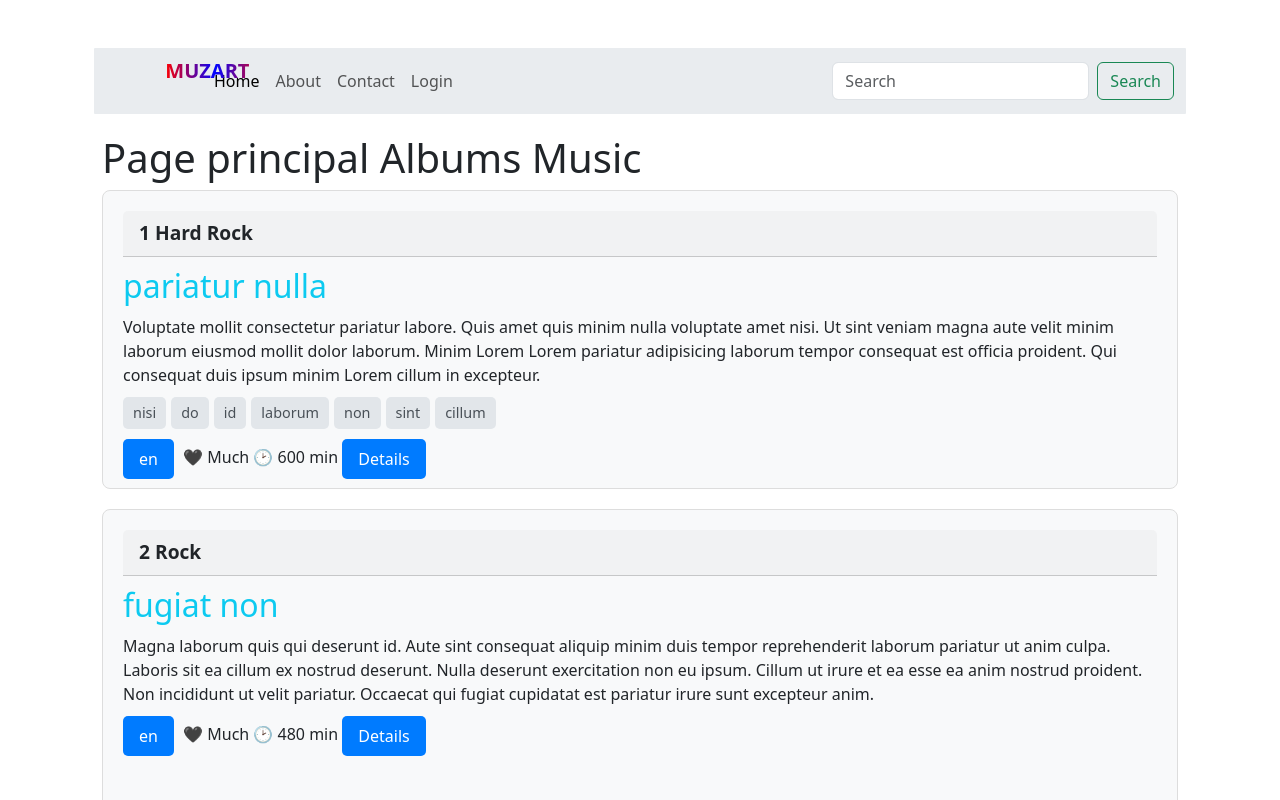
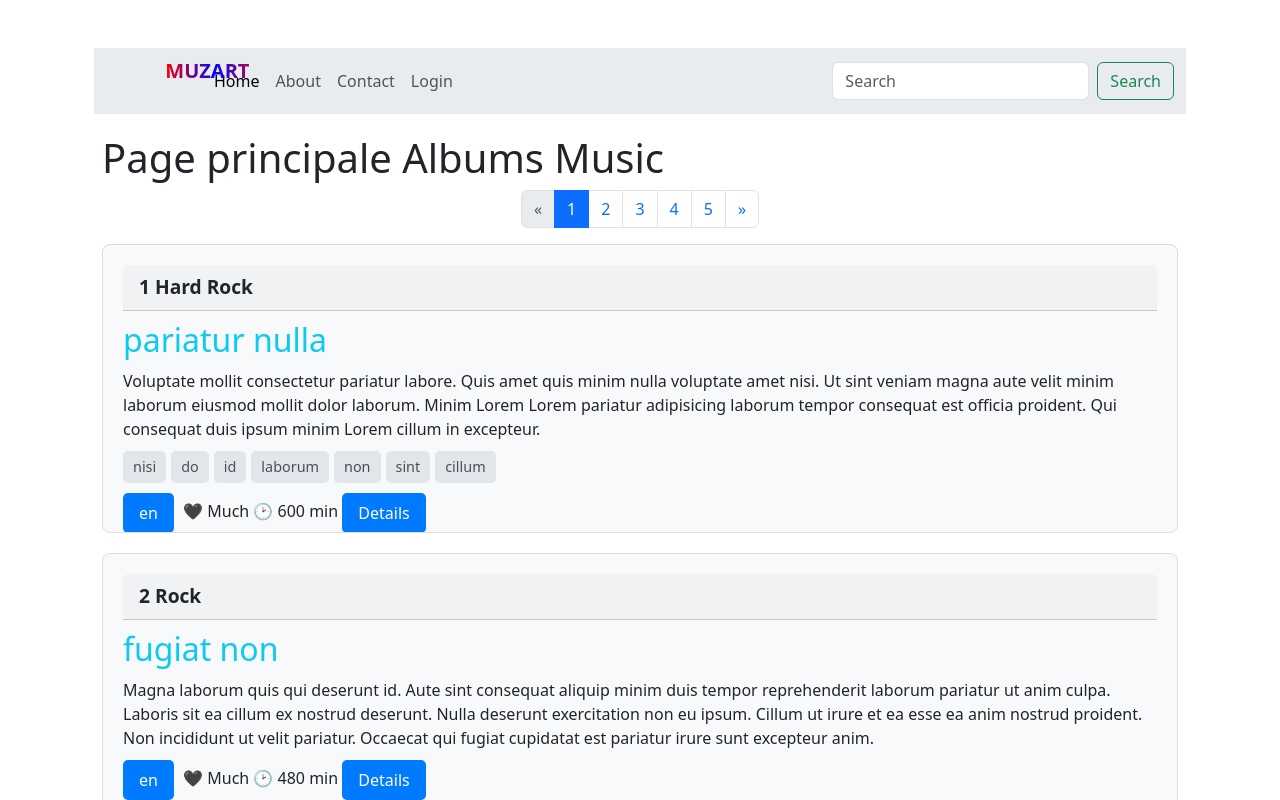
Before and after one commit to nafioutino/app-music_Angular, an Angular app: page /albums in a window 1280 px wide. Shown: the top 800 px of the page. Built offline with nearby package versions, Linux system fonts and the light colour scheme.

Commit message:
pagination ok !

```diff
--- a/src/app/albums/albums.component.html
+++ b/src/app/albums/albums.component.html
@@ -1,5 +1,7 @@
 <div class="container">
     <h1> {{titlePage}} </h1>
+    <app-paginate [perPage]="perPage"></app-paginate>
+
     <div class="albums-details-wrapper">
         <div class="details" *ngIf="hasClickDetails">
             <app-album-details [album]="selectedAlbum"></app-album-details>
--- a/src/app/albums/albums.component.ts
+++ b/src/app/albums/albums.component.ts
@@ -1,35 +1,45 @@
 import { Component, OnInit } from '@angular/core';
 import { Album } from '../album';
-import { ALBUMS } from '../mock-albums';
 import { AlbumService } from '../services/album.service';
 import { Router } from '@angular/router';
 
 @Component({
   selector: 'app-albums',
   templateUrl: './albums.component.html',
-  styleUrl: './albums.component.css',
+  styleUrls: ['./albums.component.css'],
 })
 export class AlbumsComponent implements OnInit {
-  titlePage: string = 'Page principal Albums Music';
+  titlePage: string = 'Page principale Albums Music';
+  perPage = 2; // Nombre d'albums par page
 
   albums!: Album[];
-  selectedAlbum!:Album;
-  hasClickDetails:boolean = false;
-  constructor(private albumService: AlbumService, private router:Router) { }
+  selectedAlbum!: Album;
+  hasClickDetails: boolean = false;
+
+  constructor(private albumService: AlbumService, private router: Router) {}
 
   ngOnInit(): void {
-    this.albums = this.albumService.getAlbums()
+    // Initialisation des albums pour la page 1
+    this.updateAlbums(1);
+
+    // S'abonner aux changements de page
+    this.albumService.sendCurrentNumberPage.subscribe(pageNumber => {
+      this.updateAlbums(pageNumber);
+    });
   }
 
-  onViewAlbum(id:string){
-    this.selectedAlbum = this.albumService.getalbumById(id)
-    this.router.navigateByUrl(`album/${this.selectedAlbum.id}`)
-    console.log(this.selectedAlbum.id);
-
+  updateAlbums(pageNumber: number): void {
+    this.albums = this.albumService.paginateAlbums(pageNumber, this.perPage);
   }
 
-  onSelect(id:string) {
-    this.selectedAlbum = this.albumService.getalbumById(id)
-    this.hasClickDetails = !this.hasClickDetails
+  onViewAlbum(id: string) {
+    this.selectedAlbum = this.albumService.getAlbumById(id);
+    this.router.navigateByUrl(`album/${this.selectedAlbum.id}`);
+    console.log(this.selectedAlbum.id);
+  }
+
+  onSelect(id: string) {
+    this.selectedAlbum = this.albumService.getAlbumById(id);
+    this.hasClickDetails = !this.hasClickDetails;
   }
 }
--- a/src/app/paginate/paginate.component.html
+++ b/src/app/paginate/paginate.component.html
@@ -1,19 +1,17 @@
-<nav aria-label="Page navigation example">
+<nav>
     <ul class="pagination justify-content-center">
-        <li class="page-item disabled">
-            <a class="page-link" href="#" tabindex="-1">Previous</a>
-        </li>
-        <li class="page-item">
-            <a class="page-link" href="#">1</a>
-        </li>
-        <li class="page-item">
-            <a class="page-link" href="#">2</a>
-        </li>
-        <li class="page-item">
-            <a class="page-link" href="#">3</a>
-        </li>
-        <li class="page-item">
-            <a class="page-link" href="#">Next</a>
-        </li>
+      <li class="page-item" [class.disabled]="currentPage === 1">
+        <a class="page-link" (click)="previous()" aria-label="Previous">
+          <span aria-hidden="true">&laquo;</span>
+        </a>
+      </li>
+      <li class="page-item" *ngFor="let page of pages; let i = index" [class.active]="i + 1 === currentPage">
+        <a class="page-link" (click)="goToPage(i + 1)">{{ i + 1 }}</a>
+      </li>
+      <li class="page-item" [class.disabled]="currentPage === totalPages">
+        <a class="page-link" (click)="next()" aria-label="Next">
+          <span aria-hidden="true">&raquo;</span>
+        </a>
+      </li>
     </ul>
-</nav>
+  </nav>
--- a/src/app/paginate/paginate.component.ts
+++ b/src/app/paginate/paginate.component.ts
@@ -1,10 +1,49 @@
-import { Component } from '@angular/core';
+import { Component, OnInit, Input } from '@angular/core';
+import { AlbumService } from '../services/album.service';
 
 @Component({
   selector: 'app-paginate',
   templateUrl: './paginate.component.html',
-  styleUrl: './paginate.component.css'
+  styleUrls: ['./paginate.component.css']
 })
-export class PaginateComponent {
+export class PaginateComponent implements OnInit {
+  @Input() perPage = 2; // Nombre d'albums par page
+  totalPages!: number;
+  currentPage = 1;
+  pages: number[] = [];
 
+  constructor(private albumService: AlbumService) {}
+
+  ngOnInit(): void {
+    // Calculer le nombre total de pages basé sur le nombre total d'albums et les albums par page
+    const totalAlbums = this.albumService.getAlbums().length;
+    this.totalPages = Math.ceil(totalAlbums / this.perPage);
+    this.pages = Array(this.totalPages).fill(0).map((_, i) => i + 1);
+
+    // S'abonner aux changements de page pour mettre à jour la page courante
+    this.albumService.sendCurrentNumberPage.subscribe(page => {
+      this.currentPage = page;
+    });
+  }
+
+  next(): void {
+    if (this.currentPage < this.totalPages) {
+      this.currentPage++;
+      this.albumService.currentPage(this.currentPage);
+    }
+  }
+
+  previous(): void {
+    if (this.currentPage > 1) {
+      this.currentPage--;
+      this.albumService.currentPage(this.currentPage);
+    }
+  }
+
+  goToPage(page: number): void {
+    if (page >= 1 && page <= this.totalPages) {
+      this.currentPage = page;
+      this.albumService.currentPage(page);
+    }
+  }
 }
--- a/src/app/services/album.service.ts
+++ b/src/app/services/album.service.ts
@@ -1,29 +1,42 @@
 import { Injectable } from '@angular/core';
 import { Album } from '../album';
 import { ALBUMS } from '../mock-albums';
+import { Subject } from 'rxjs';
 
 @Injectable({
-  providedIn: 'root'
+  providedIn: 'root',
 })
 export class AlbumService {
   private albums: Album[] = ALBUMS;
 
+  // Subject pour gérer le numéro de page actuel
+  sendCurrentNumberPage = new Subject<number>();
 
-  // Methode qui retourne tous les albums
+  constructor() {}
+
+  // Méthode qui retourne tous les albums
   getAlbums() {
-    return this.albums
+    return this.albums;
   }
 
-  // Methode pour trouver un album par son id
-  getalbumById(albumId: string): Album {
-    const foundAlbum = this.albums.find((album:Album )=> album.id === albumId);
+  // Méthode pour trouver un album par son id
+  getAlbumById(albumId: string): Album {
+    const foundAlbum = this.albums.find((album: Album) => album.id === albumId);
     if (!foundAlbum) {
       throw new Error('Album not found!');
     }
     return foundAlbum;
   }
 
+  // Méthode pour paginer les albums
+  paginateAlbums(page: number, perPage: number): Album[] {
+    const startIndex = (page - 1) * perPage;
+    const endIndex = startIndex + perPage;
+    return this.albums.slice(startIndex, endIndex);
+  }
 
-  constructor() { }
-
+  // Méthode pour mettre à jour le numéro de la page actuelle
+  currentPage(page: number) {
+    this.sendCurrentNumberPage.next(page);
+  }
 }
--- a/src/app/single-album/single-album.component.ts
+++ b/src/app/single-album/single-album.component.ts
@@ -19,6 +19,6 @@ export class SingleAlbumComponent implements OnInit {
 
   getAlbum(){
     const albumId = this.route.snapshot.params['id'];
-    this.album = this.albumService.getalbumById(albumId)
+    this.album = this.albumService.getAlbumById(albumId)
   }
 }
```
